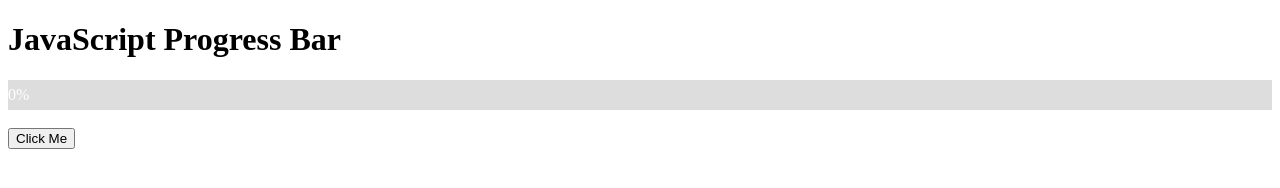
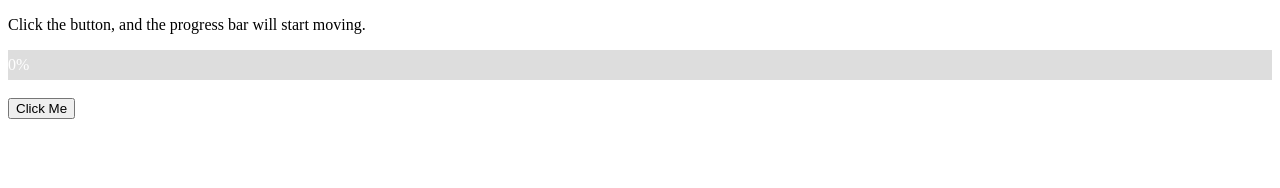
Before and after one commit to cuyu/javascript-demo, a plain HTML site: page progress_bar.html in a window 1280 px wide. Drawn offline with Linux system fonts and the light colour scheme.

```diff
--- a/progress_bar.html
+++ b/progress_bar.html
@@ -27,7 +27,7 @@
 </style>
 <body>
 
-<h1>JavaScript Progress Bar</h1>
+<p>Click the button, and the progress bar will start moving.</p>
 
 <div id="myProgress">
     <div id="myBar">
@@ -42,10 +42,12 @@
     function move() {
         var elem = document.getElementById("myBar");
         var width = 0;
+        // The input function (frame) will be called every input time (50ms).
         var id = setInterval(frame, 50);
 
         function frame() {
             if (width >= 100) {
+                // Stop the `function calling loop`.
                 clearInterval(id);
             } else {
                 width++;
```
